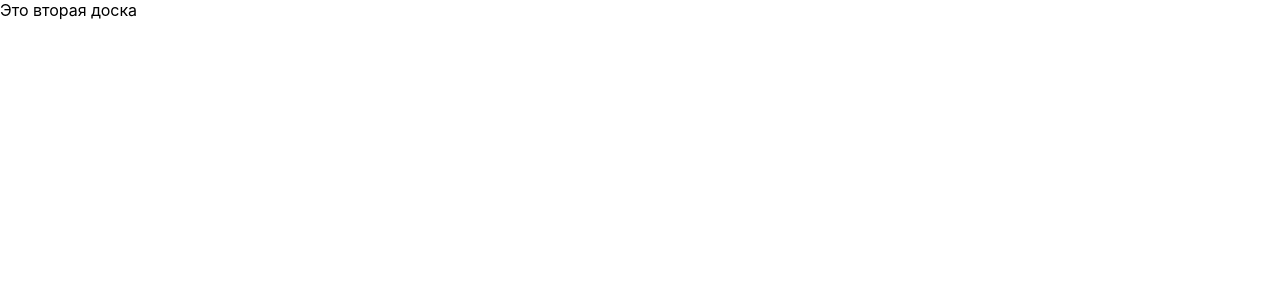
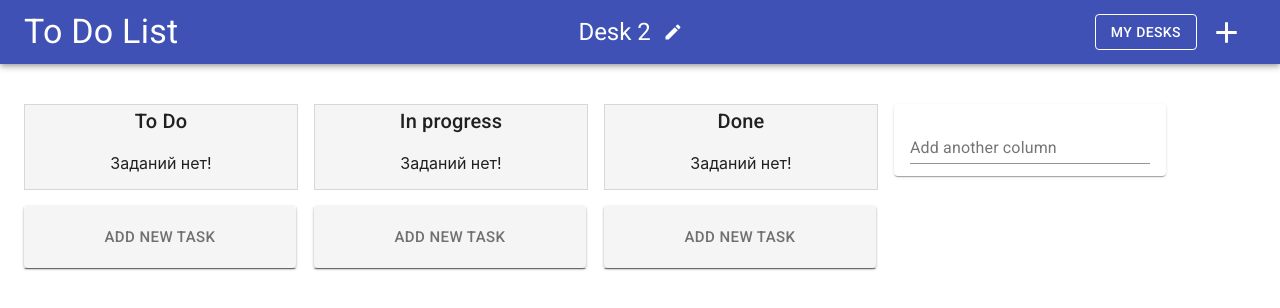
Before and after one commit to v-mikhailov/ToDo, a React (Create React App) app: page /desk2 in a window 1280 px wide. Shown: the top 308 px of the page. Built offline with nearby package versions, Linux system fonts and the light colour scheme.

Commit message:
change redux

```diff
--- a/src/App.tsx
+++ b/src/App.tsx
@@ -1,7 +1,7 @@
 import React from 'react';
 import { BrowserRouter as Router, Switch, Route } from 'react-router-dom';
 import './App.scss';
-import Desks from './Componets/Desk';
+import Desk from './Componets/Desk';
 import Desk2 from './routerTest/Desk2';
 import Desk3 from './routerTest/Desk3';
 
@@ -13,13 +13,13 @@ function App() {
       <div className="page-container">
         <Switch>
           <Route exact path="/">
-            <Desks />
+            <Desk />
           </Route>
           <Route path="/desk2">
-            <Desk2 />
+            <Desk deskId={2} />
           </Route>
           <Route path="/desk3">
-            <Desk3 />
+            <Desk deskId={3}/>
           </Route>
         </Switch>
 
--- a/src/Componets/Desk.tsx
+++ b/src/Componets/Desk.tsx
@@ -6,15 +6,25 @@ import { DeskInterface } from '../Interfaces/interfaces';
 
 interface DeskProps {
   desks: DeskInterface[],
+  deskId?: number
 }
 
-const Desk : React.FC<DeskProps>= ({desks}) => {
+const Desk : React.FC<DeskProps>= ({desks, deskId = 1}) => {
 
+  const findTitle = (desks: any) => {
+    const currentDesk = desks.find((desk: DeskInterface) =>(desk.id === deskId));
+    return currentDesk.title
+  }
 
   return (
     <React.Fragment>
-      <Header deskName={desks[0].title}/>
-      <DeskContainer />
+      <Header
+        deskName={findTitle(desks)}
+        deskId={deskId}
+        />
+      <DeskContainer
+        deskId={deskId}
+      />
     </React.Fragment>
   )
 }
--- a/src/Componets/DeskContainer.tsx
+++ b/src/Componets/DeskContainer.tsx
@@ -28,10 +28,15 @@ const useStyles = makeStyles((theme) => ({
 }));
 
 export type PropsFromRedux = ConnectedProps<typeof connector>;
+interface DeskContainerProps {
+  deskId: number
+}
 
-const DeskContainer : React.FC<PropsFromRedux> = ({newTasks , columns, openedTask, closeTask}) => {
+const DeskContainer : React.FC<PropsFromRedux> | DeskContainerProps = ({newTasks , columns, openedTask, closeTask, deskId}) => {
   const styles = useStyles();
+
   const filterTasks = (tasks: TaskInterface[], columnId: number) => tasks.filter((task: TaskInterface) => task.columnId === columnId);
+
   const handleClick = (event: any) => {
     if (event.target.className === 'MuiDialog-container MuiDialog-scrollPaper') {
       closeTask();
--- a/src/Componets/DeskNamePopup.tsx
+++ b/src/Componets/DeskNamePopup.tsx
@@ -5,10 +5,12 @@ import { changeDeskName } from '../Redux/acion';
 
 interface DeskNamePopupProps {
   open: boolean,
+  deskId: number,
   onClose: () => void,
-  changeDeskName: (name: string) => object
+  // сделать type
+  changeDeskName: (deskName: object) => object
 }
-const DeskNamePopup: React.FC<DeskNamePopupProps> = ({open, onClose, changeDeskName}) => {
+const DeskNamePopup: React.FC<DeskNamePopupProps> = ({open, deskId, onClose, changeDeskName}) => {
   const [inputValue, setInputValue] = React.useState('');
 
   const handleInputChange = (event: React.ChangeEvent<HTMLInputElement>) : void => {
@@ -17,7 +19,11 @@ const DeskNamePopup: React.FC<DeskNamePopupProps> = ({open, onClose, changeDeskN
 
   const handleClose = () => {
     if (inputValue !== '') {
-      changeDeskName(inputValue)
+      const newName = {
+        title: inputValue,
+        deskId
+      }
+      changeDeskName(newName)
     }
     setInputValue('');
     onClose()
--- a/src/Componets/Header.tsx
+++ b/src/Componets/Header.tsx
@@ -7,10 +7,11 @@ import DesksListPopup from './DesksListPopup';
 import DeskNamePopup from './DeskNamePopup';
 
 interface HeaderProps {
-  deskName: string
+  deskName: string,
+  deskId: number
 }
 
-const Header: React.FC<HeaderProps> = ({deskName}) => {
+const Header: React.FC<HeaderProps> = ({deskName, deskId}) => {
   const [desksListPopupIsOpen, setDesksListPopupIsOpen] = React.useState(false);
   const [desksNamePopupIsOpen, setDesksNamePopupIsOpen] = React.useState(false);
 
@@ -73,6 +74,7 @@ const Header: React.FC<HeaderProps> = ({deskName}) => {
       />
       <DeskNamePopup
         open={desksNamePopupIsOpen}
+        deskId={deskId}
         onClose={handleDeskNamePopupClose}
       />
     </AppBar>
--- a/src/Interfaces/interfaces.ts
+++ b/src/Interfaces/interfaces.ts
@@ -58,7 +58,10 @@ interface CreateColumnAction {
 
 interface ChangeDeskName {
   type: typeof CHANGE_DESK_NAME,
-  payload: string
+  payload: {
+    title: string,
+    id: number
+  }
 }
 
 export type TaskActionInterfaces = CreateTaskAction | DeleteTaskAction | ChangeTaskColumnAction | OpenTaskAction | CloseTaskAction;
--- a/src/Redux/acion.ts
+++ b/src/Redux/acion.ts
@@ -48,10 +48,13 @@ export const createColumn = (column: ColumnInterface) => {
     payload: column
   }
 }
-
-export const changeDeskName = (name: string) => {
+// DeskName: DeskInterface если ничего не измениться
+export const changeDeskName = (deskName: any) => {
   return {
     type: CHANGE_DESK_NAME,
-    payload: name
+    payload: {
+      title: deskName.title,
+      id: deskName.deskId
+    }
   }
 }
--- a/src/Redux/desksReducder.ts
+++ b/src/Redux/desksReducder.ts
@@ -1,10 +1,22 @@
-import { DeskActionInterface } from '../Interfaces/interfaces';
+import { DeskActionInterface, DeskInterface } from '../Interfaces/interfaces';
 import {  CHANGE_DESK_NAME } from './constants';
+
+interface initialState {
+  desks: DeskInterface[]
+}
 const initialState = {
   desks: [
     {
       title: 'Desk 1',
-      deskId: 1
+      id: 1
+    },
+    {
+      title: 'Desk 2',
+      id: 2
+    },
+    {
+      title: 'Desk 3',
+      id: 3
     },
   ]
 }
@@ -12,12 +24,14 @@ const initialState = {
 export const desksReducer = (state = initialState, action: DeskActionInterface) => {
   switch(action.type) {
     case CHANGE_DESK_NAME: {
-      const newState = {
-        title: action.payload,
-        deskId: state.desks[0].deskId
-      }
-      console.log('new',newState);
-      return { ...state, desks: newState }
+      const newState = state.desks.map((desk: DeskInterface) => {
+        if (desk.id === action.payload.id) {
+          desk.title = action.payload.title
+          return desk
+        }
+        return desk
+      })
+      return { ...state, desks: newState}
     }
     default: return  state
   }
```
